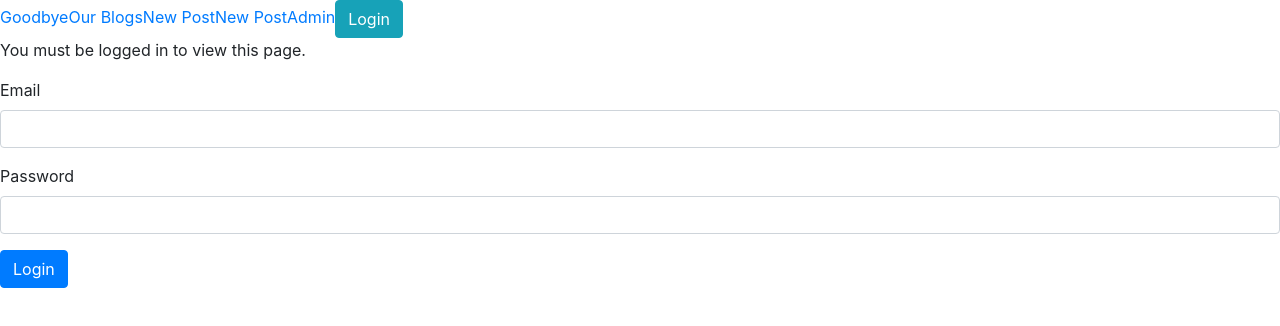
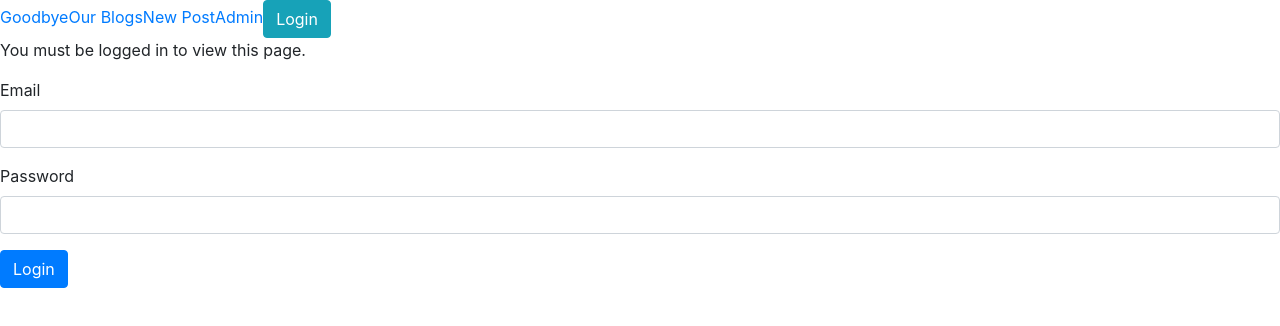
Before and after one commit to kimaniwalker/AUTH2, a React app: page /login in a window 1280 px wide. Shown: the top 326 px of the page. Built offline with nearby package versions, Linux system fonts and the light colour scheme; no server answers.

Commit message:
remove link

```diff
--- a/client/src/components/app.jsx
+++ b/client/src/components/app.jsx
@@ -20,7 +20,6 @@ class Navigation extends Component {
                     <Link to="/goodbye">Goodbye</Link>
                     <Link to="/blogList">Our Blogs</Link>
                     <Link to="/newPost">New Post</Link>
-                    <Link to="/bloglist/:id">New Post</Link>
                     <Link to="/admin">Admin</Link>
                     <AuthButton />
                     <Switch>
```
